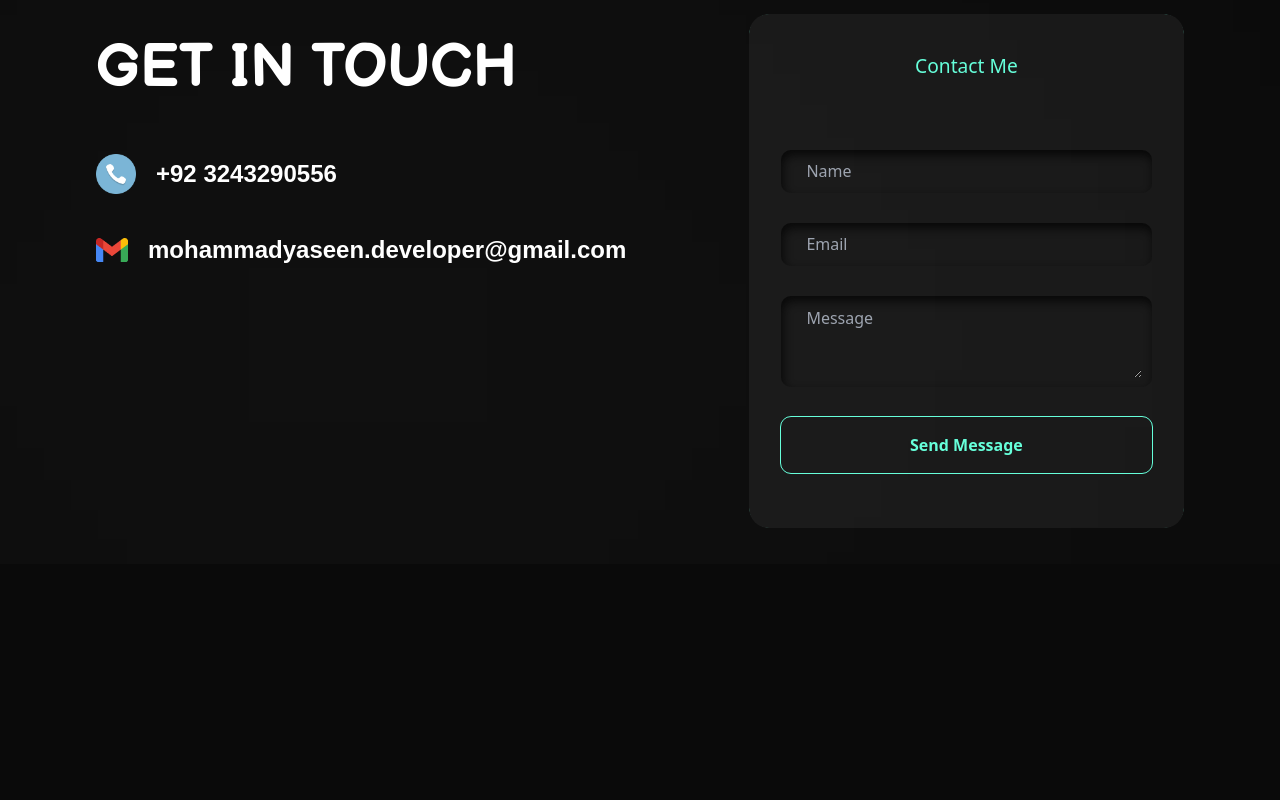
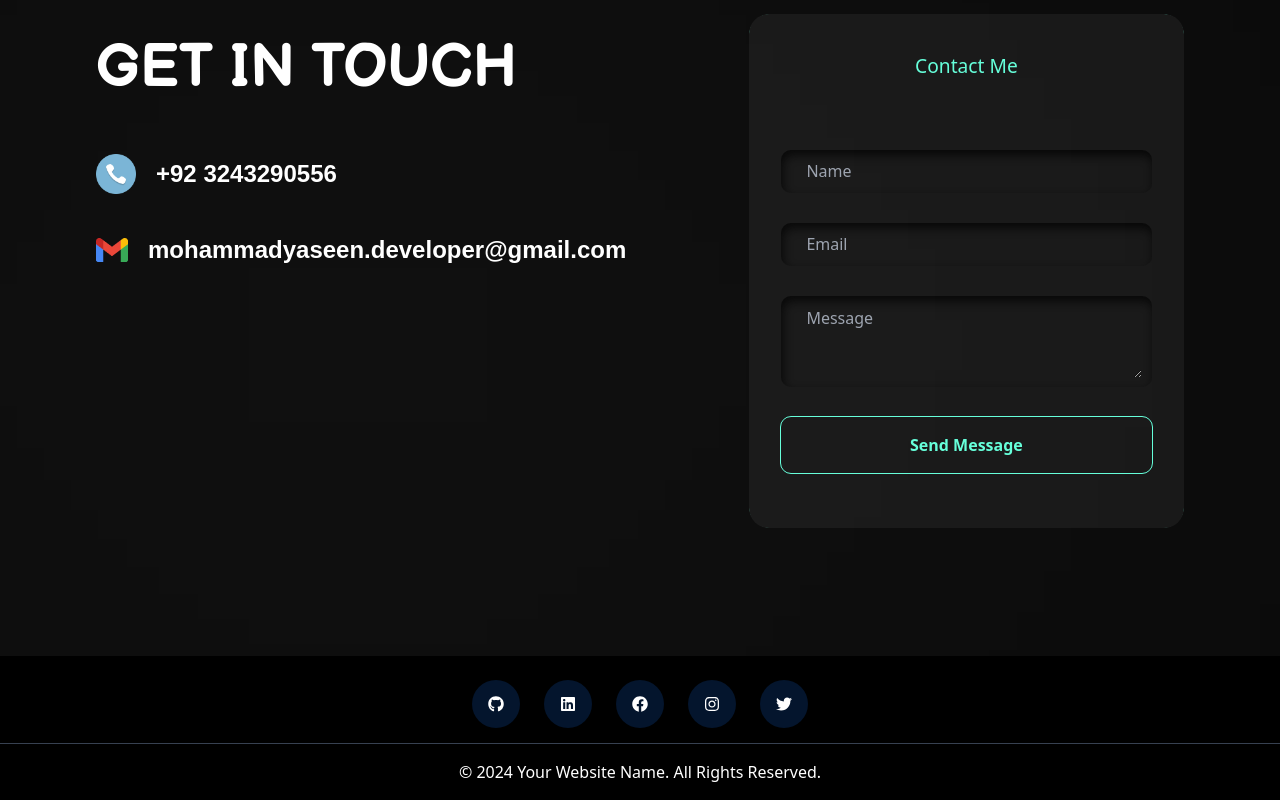
Before and after one commit to Mohammad-Yaseen69/Portfolio, a React (Vite) app: page / in a window 1280 px wide. Shown: the part 4334-5134 px from the top of the page. Before the commit the page ends 4898 px from the top, so only its background shows below. Built offline with nearby package versions, Linux system fonts and the light colour scheme; a web font is replaced by a local one.

Commit message:
build - Footer

```diff
--- a/src/App.jsx
+++ b/src/App.jsx
@@ -1,5 +1,5 @@
 import { BackgroundBeams } from "./components/ui/background-beams"
-import { CTA, Header , Hero , Skills , Projects , About , Contact} from "./components"
+import { CTA, Header , Hero , Skills , Projects , About , Contact, Footer} from "./components"
 
 function App() {
 
@@ -12,6 +12,7 @@ function App() {
       <CTA />
       <Projects />
       <Contact />
+      <Footer />
       <BackgroundBeams />
     </>
   )
--- a/src/components/CTA/CTA.jsx
+++ b/src/components/CTA/CTA.jsx
@@ -1,4 +1,5 @@
 import { Section } from '../'
+import {FaFacebook , FaInstagram , FaGithub , FaTwitter , FaLinkedin} from 'react-icons/fa'
 
 const CTA = () => {
     return (
--- /dev/null
+++ b/src/components/Footer/Footer.jsx
@@ -0,0 +1,23 @@
+import { socialMedia } from '../../constants'
+
+const Footer = () => {
+    console.log(socialMedia)
+    return (
+        <div className='bg-black mt-32 flex items-center justify-center p-12 w-full relative'>
+            <div className="flex justify-center items-center -translate-y-6 space-x-6">
+                {socialMedia.map((social, index) => (
+                    <a key={index} href={social.link} target="_blank" rel="noopener noreferrer"
+                        className="flex items-center justify-center text-white hover:text-gray-400 rounded-full p-4 bg-[#04152D] w-12 h-12">
+                        <social.icon className='size-4' />
+                    </a>
+
+                ))}
+            </div>
+            <div className="absolute bottom-0 left-0 w-full border-t-[1px] border-gray-700 bg-black py-4 text-white text-center">
+                &copy; 2024 Your Website Name. All Rights Reserved.
+            </div>
+        </div>
+    )
+}
+
+export default Footer
--- a/src/components/index.js
+++ b/src/components/index.js
@@ -6,3 +6,4 @@ export {default as Projects} from './Projects/Projects'
 export {default as About} from './About/About'
 export {default as CTA} from './CTA/CTA'
 export {default as Contact} from './Contact/Contact'
+export {default as Footer} from './Footer/Footer'
--- a/src/constants/index.js
+++ b/src/constants/index.js
@@ -14,6 +14,7 @@ import {
     Movix,
     YoutubeClone
 } from "../assests"
+import {FaFacebook , FaInstagram , FaGithub , FaTwitter , FaLinkedin} from 'react-icons/fa'
 
 export const navLinks = [
     {
@@ -143,3 +144,26 @@ export const personalInfo = [
         value: "Karachi, Pakistan"
     },
 ]
+
+export const socialMedia = [
+    {
+        icon: FaGithub,
+        link : "https://github.com/Mohammad-Yaseen69/"
+    },
+    {
+        icon : FaLinkedin,
+        link : "https://www.linkedin.com/in/mohammad-yaseen-8774992a3/"
+    },
+    {
+        icon : FaFacebook,
+        link : "https://www.facebook.com/mohammadyaseen.developer"
+    },
+    {
+        icon : FaInstagram,
+        link : "https://www.instagram.com/yaxeen_106/"
+    },
+    {
+        icon : FaTwitter,
+        link : "https://twitter.com/MohammadYa50019"
+    }
+]
--- a/src/index.css
+++ b/src/index.css
@@ -257,7 +257,7 @@ html {
 }
 
 .form-card2:hover {
-  transform: scale(0.98);
+  transform: scale(0.991);
   border-radius: 20px;
 }
 
```
